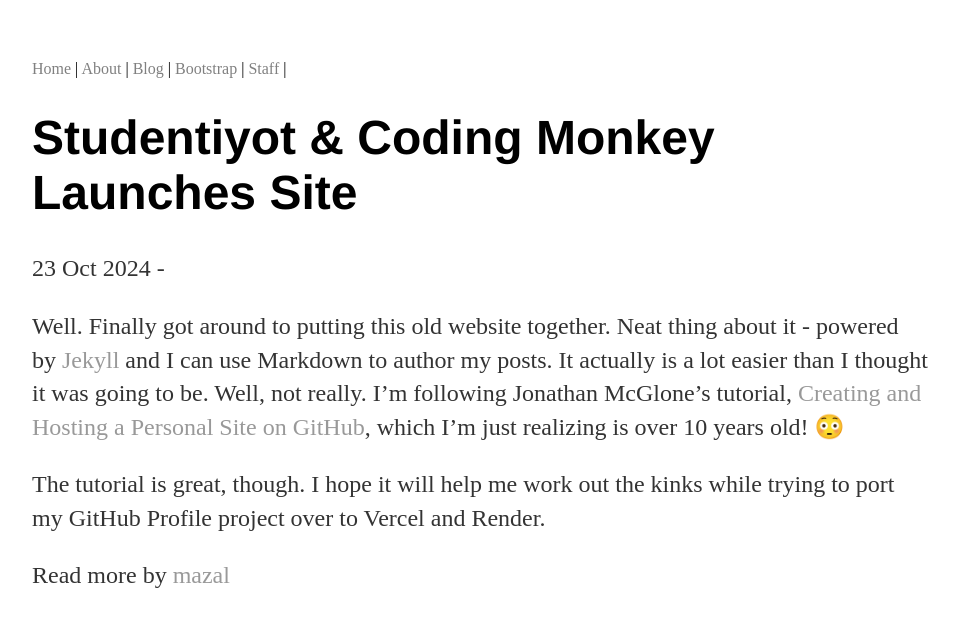
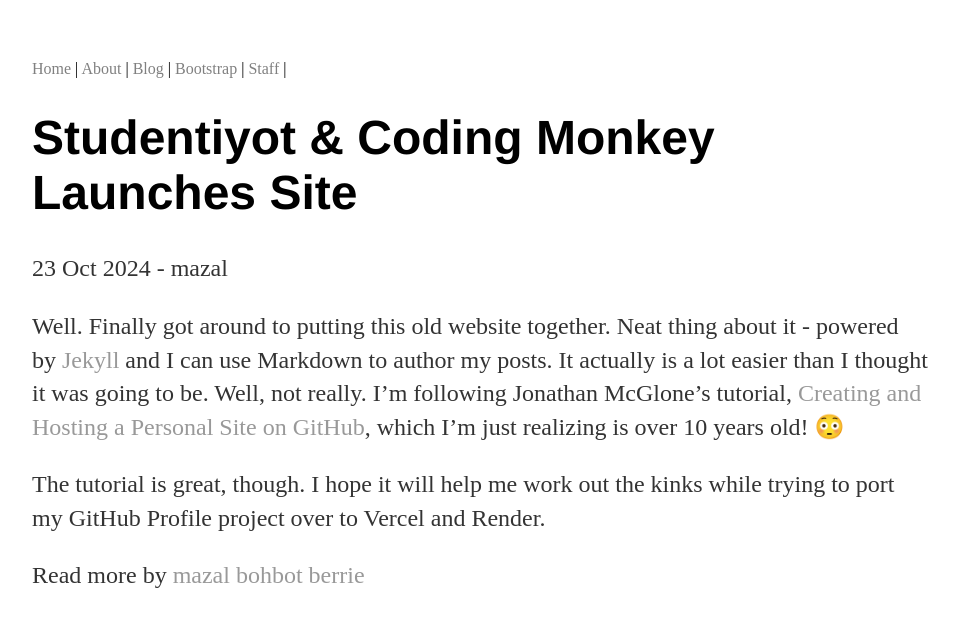
Before and after one commit to studentiyot/code_monkey, a Jekyll site: the page built from _posts/2024-10-23-studentiyot-site-launched.md, in a window 1280 px wide. Shown: the top 627 px of the page, without its empty margins (160-1119 px from the left). Built offline with Jekyll 4.4.1, drawn with Linux system fonts in a browser that asks for light colours.

Commit message:
Update post.html

```diff
--- a/_layouts/post.html
+++ b/_layouts/post.html
@@ -2,7 +2,7 @@
 layout: default
 ---
 <h1>{{ page.title }}</h1>
-<p>{{ page.date | date_to_string }} - {{ author.name }}</p>
+<p>{{ page.date | date_to_string }} - {{ page.author }}</p>
 
 {{ content }}
 
@@ -11,6 +11,6 @@ layout: default
   Read more by
   {% assign author = site.authors | where: 'short_name', page.author | first %}
   {% if author %}
-    <a href="{{ author.url | prepend: site.baseurl }}">{{ page.author }}</a>
+    <a href="{{ author.url | prepend: site.baseurl }}">{{ author.name }}</a>
   {% endif %}
 </p>
```
